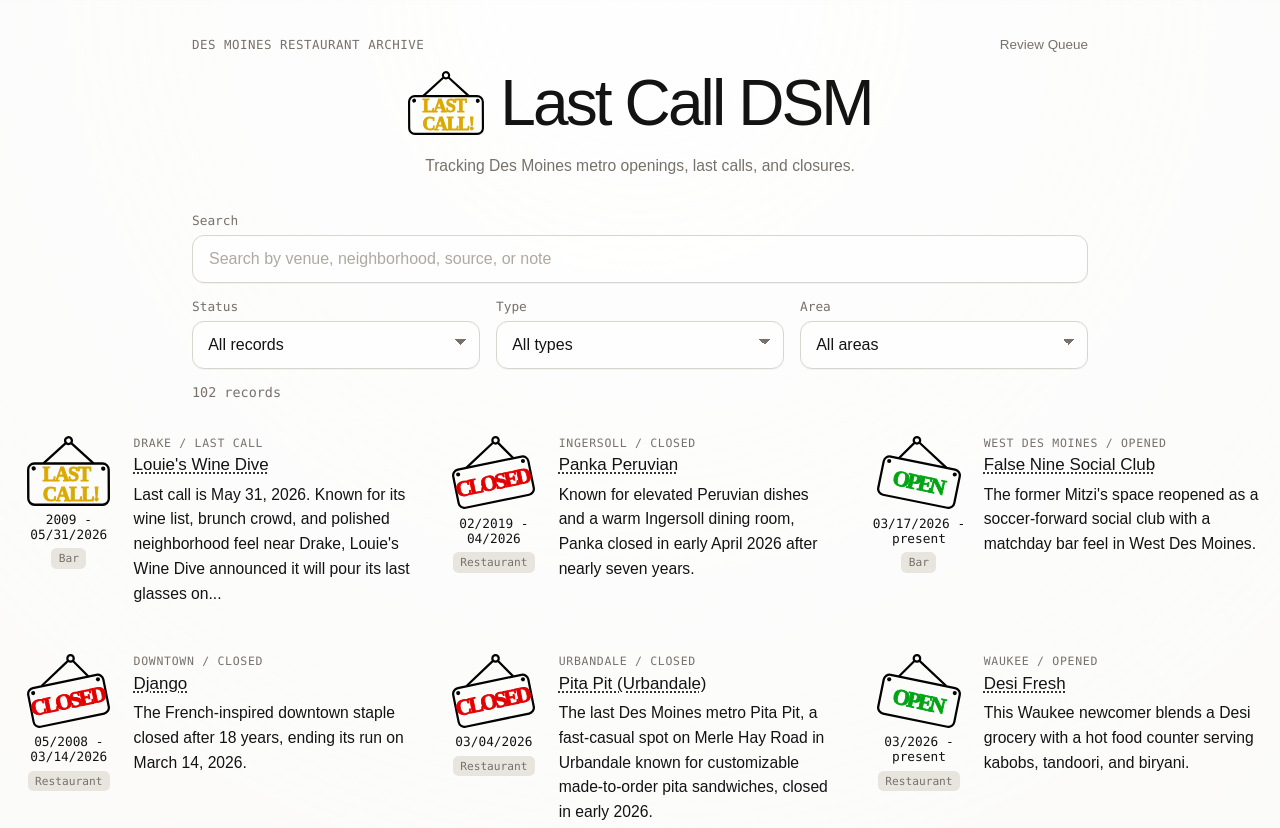
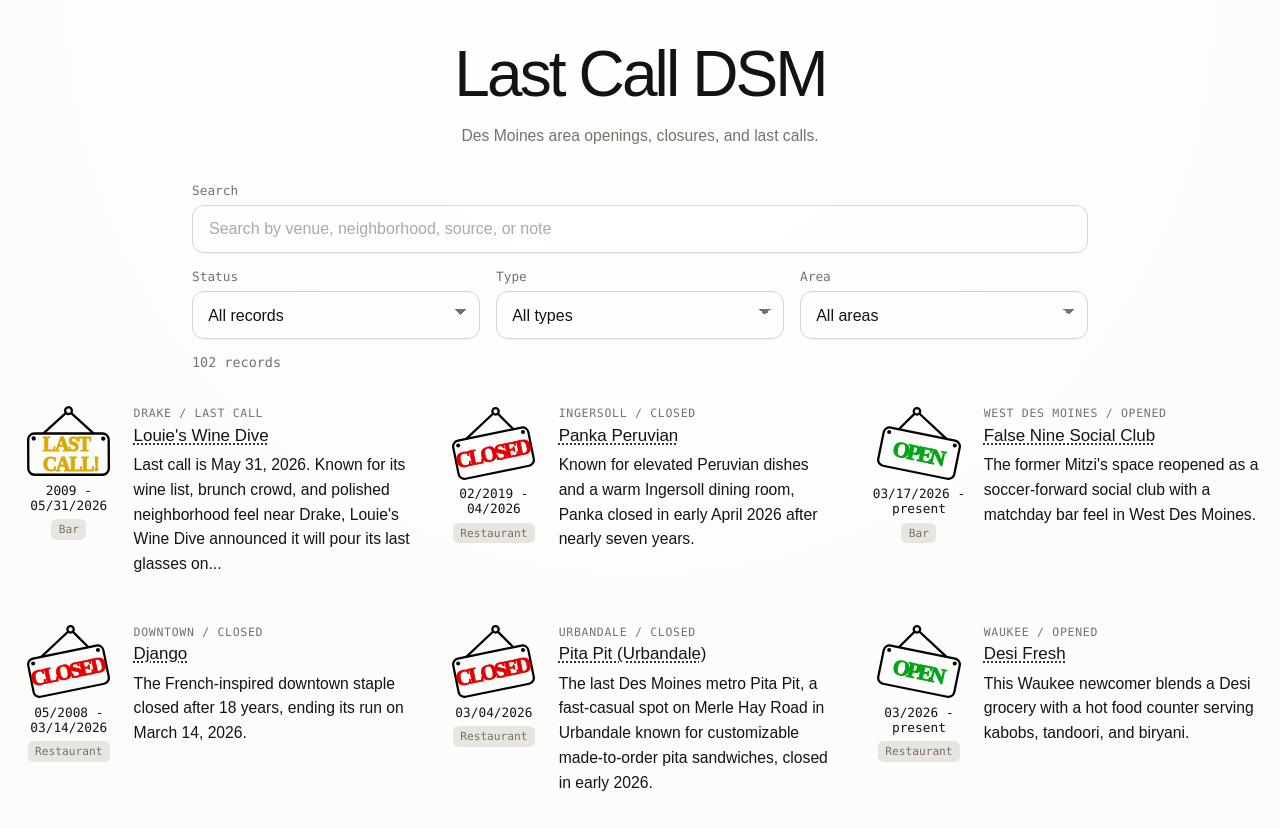
Before and after one commit to tjspuz/LastCallDSM, a website: page index.html in a window 1280 px wide. Shown: the top 828 px of the page. Drawn offline with Linux system fonts and the light colour scheme.

Commit message:
Add files via upload

```diff
--- a/index.html
+++ b/index.html
@@ -13,16 +13,11 @@
   <body>
     <main class="page-shell">
       <header class="masthead">
-        <div class="masthead-meta">
-          <p class="eyebrow">Des Moines restaurant archive</p>
-          <a class="utility-link" href="review.html">Review Queue</a>
-        </div>
         <div class="brand-lockup">
-          <img class="brand-icon-image" src="assets/lastcall.svg" alt="" aria-hidden="true" />
           <h1>Last Call DSM</h1>
         </div>
         <p class="masthead-copy">
-          Tracking Des Moines metro openings, last calls, and closures.
+          Des Moines area openings, closures, and last calls.
         </p>
       </header>
 
```
